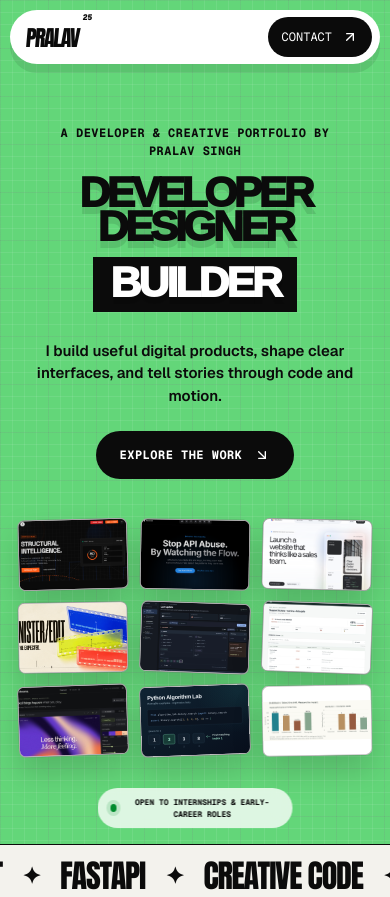
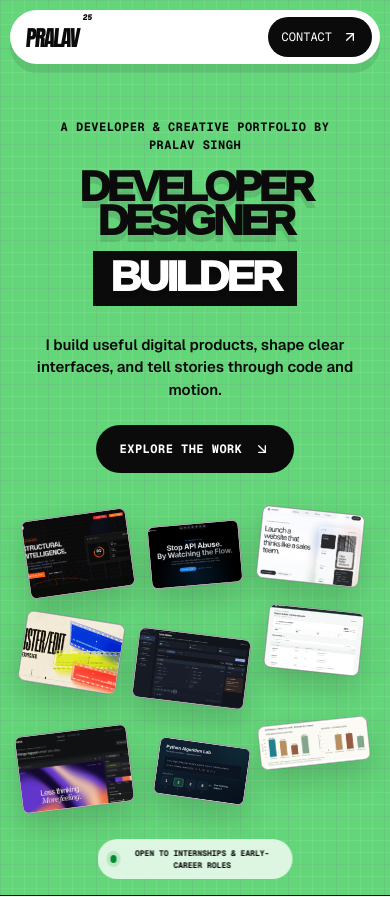
Before and after one commit to pralav-25/pralav-25.github.io, a Next.js app: page / in a window 390 px wide. Shown: the top 897 px of the page. Built offline with nearby package versions, Linux system fonts and the light colour scheme.

Commit message:
Scatter hero project previews across varied positions

```diff
--- a/app/globals.css
+++ b/app/globals.css
@@ -81,20 +81,20 @@ img { max-width: 100%; }
 .float-card:hover { z-index: 7; filter: saturate(1.12); }
 .float-card img { width: 100%; height: 100%; display: block; object-fit: cover; }
 .hero-previews { position: absolute; inset: 0; z-index: 4; pointer-events: none; }
-.hero-previews .float-card { width: clamp(100px, 13.2vw, 200px); aspect-ratio: 1.55; pointer-events: auto; transform: rotate(var(--card-tilt, 0deg)); }
+.hero-previews .float-card { width: var(--card-width); aspect-ratio: var(--card-aspect, 1.55); pointer-events: auto; transform: rotate(var(--card-tilt, 0deg)); }
 .hero-previews .float-card:hover { transform: rotate(var(--card-tilt, 0deg)) translateY(-8px); }
-.float-struct { --intro-x: 260px; --intro-y: 150px; --exit-x: -150px; --exit-y: -85px; --card-tilt: -1.5deg; left: 2.3%; top: 14%; }
-.float-interleave { --intro-x: 275px; --intro-y: 65px; --exit-x: -155px; --exit-y: -35px; --card-tilt: 2deg; left: 3%; top: 35%; }
-.float-flow { --intro-x: 285px; --intro-y: -135px; --exit-x: -165px; --exit-y: 115px; --card-tilt: 1deg; left: 1.6%; top: 56%; }
-.float-algorithms { --intro-x: 250px; --intro-y: -160px; --exit-x: -140px; --exit-y: 125px; --card-tilt: -2deg; left: 2.7%; top: 77%; }
-.float-edit { --intro-x: -275px; --intro-y: 145px; --exit-x: 145px; --exit-y: -90px; --card-tilt: -1deg; right: 2.3%; top: 12%; }
-.float-dataset { --intro-x: -260px; --intro-y: 90px; --exit-x: 150px; --exit-y: -50px; --card-tilt: 2deg; right: 3%; top: 30%; }
-.float-chroma { --intro-x: -285px; --intro-y: -45px; --exit-x: 160px; --exit-y: 45px; --card-tilt: -2deg; right: 1.6%; top: 48%; }
-.float-w4u { --intro-x: -285px; --intro-y: -145px; --exit-x: 175px; --exit-y: 120px; --card-tilt: 1.2deg; right: 2.7%; top: 66%; }
-.float-shiftwatch { --intro-x: -250px; --intro-y: -170px; --exit-x: 145px; --exit-y: 130px; --card-tilt: -1deg; right: 2.3%; top: 84%; background: var(--white); }
+.float-struct { --intro-x: 260px; --intro-y: 150px; --exit-x: -150px; --exit-y: -85px; --card-tilt: -8deg; --card-width: clamp(135px, 16vw, 230px); --card-aspect: 1.35; left: 4%; top: 16%; }
+.float-interleave { --intro-x: 140px; --intro-y: 160px; --exit-x: -65px; --exit-y: -120px; --card-tilt: 7deg; --card-width: clamp(104px, 10vw, 145px); --card-aspect: 1.6; left: 26%; top: 11%; }
+.float-flow { --intro-x: 285px; --intro-y: -135px; --exit-x: -165px; --exit-y: 115px; --card-tilt: -5deg; --card-width: clamp(125px, 15vw, 220px); --card-aspect: 1.45; left: 9%; top: 70%; }
+.float-algorithms { --intro-x: 130px; --intro-y: -160px; --exit-x: -90px; --exit-y: 125px; --card-tilt: 8deg; --card-width: clamp(100px, 11vw, 155px); --card-aspect: 1.6; left: 27%; top: 82%; }
+.float-edit { --intro-x: -275px; --intro-y: 145px; --exit-x: 145px; --exit-y: -90px; --card-tilt: 9deg; --card-width: clamp(140px, 14vw, 210px); --card-aspect: 1.4; right: 5%; top: 17%; }
+.float-dataset { --intro-x: 260px; --intro-y: 40px; --exit-x: -150px; --exit-y: -20px; --card-tilt: 6deg; --card-width: clamp(115px, 12vw, 185px); --card-aspect: 1.5; left: 2%; top: 46%; }
+.float-chroma { --intro-x: -285px; --intro-y: -45px; --exit-x: 160px; --exit-y: 45px; --card-tilt: -7deg; --card-width: clamp(135px, 16vw, 230px); --card-aspect: 1.45; right: 1.5%; top: 43%; }
+.float-w4u { --intro-x: -285px; --intro-y: -145px; --exit-x: 175px; --exit-y: 120px; --card-tilt: 6deg; --card-width: clamp(140px, 17vw, 245px); --card-aspect: 1.4; right: 4%; top: 72%; }
+.float-shiftwatch { --intro-x: -150px; --intro-y: -170px; --exit-x: 90px; --exit-y: 130px; --card-tilt: -6deg; --card-width: clamp(140px, 14vw, 210px); right: 22%; top: 87%; background: var(--white); }
 .hero-previews .float-shiftwatch { aspect-ratio: 2080 / 752; }
 .float-shiftwatch img { object-fit: contain; }
-.float-profile { --intro-x: -220px; --intro-y: 175px; --exit-x: 70px; --exit-y: -125px; right: 15%; top: 94px; width: 88px; height: 102px; transform: rotate(2.5deg); }
+.float-profile { --intro-x: -220px; --intro-y: 175px; --exit-x: 70px; --exit-y: -125px; right: 29%; top: 94px; width: 70px; height: 82px; transform: rotate(-11deg); }
 .float-profile img { filter: saturate(.75) contrast(1.04); }
 
 .ticker { overflow: hidden; border-block: 1px solid var(--ink); background: var(--paper); }
@@ -290,11 +290,15 @@ footer > div a:hover { color: var(--green); }
 
 @media (max-width: 1040px) {
   .site-header nav { gap: 22px; }
-  .hero-previews .float-card { width: clamp(100px, 14vw, 150px); }
-  .float-struct, .float-flow, .float-algorithms { left: 6px; }
-  .float-interleave { left: 8px; }
-  .float-edit, .float-chroma, .float-shiftwatch { right: 6px; }
-  .float-dataset, .float-w4u { right: 8px; }
+  .float-struct { --card-width: 16vw; left: 2%; }
+  .float-interleave { --card-width: 11vw; left: 26%; top: 11%; }
+  .float-flow { --card-width: 16vw; left: 5%; top: 69%; }
+  .float-algorithms { --card-width: 11vw; left: 23%; top: 84%; }
+  .float-edit { --card-width: 15vw; right: 3%; }
+  .float-dataset { --card-width: 12vw; left: 1%; top: 44%; }
+  .float-chroma { --card-width: 16vw; right: 1%; }
+  .float-w4u { --card-width: 17vw; right: 3%; top: 71%; }
+  .float-shiftwatch { --card-width: 15vw; right: 20%; top: 87%; }
   .float-profile { display: none; }
   .work-heading { grid-template-columns: 1fr 2fr; }
   .work-heading > a { grid-column: 2; justify-self: start; }
@@ -315,8 +319,18 @@ footer > div a:hover { color: var(--green); }
   .hero-kicker { max-width: 270px; margin-bottom: 15px; }
   .hero-intro { max-width: 390px; margin-top: 28px; line-height: 1.5; }
   .hero-cta { min-height: 48px; margin-top: 24px; }
-  .hero-previews { position: relative; inset: auto; order: 2; display: grid; grid-template-columns: repeat(3, minmax(0, 1fr)); gap: 12px; width: min(420px, 100%); margin-top: 28px; }
-  .hero-previews .float-card, .motion-ready .hero-previews .float-card { --card-opacity: 1; position: relative; inset: auto; width: 100%; min-height: 44px; aspect-ratio: 1.55; opacity: 1; pointer-events: auto; translate: none; scale: 1; }
+  .hero-previews { position: relative; inset: auto; order: 2; width: min(420px, 100%); aspect-ratio: 1.16; margin-top: 34px; }
+  .hero-previews .float-card { position: absolute; inset: auto; min-height: 44px; }
+  .hero-previews .float-card, .motion-ready .hero-previews .float-card { --card-opacity: 1; opacity: 1; pointer-events: auto; translate: none; scale: 1; }
+  .hero-previews .float-struct { left: 2%; top: 2%; width: 30%; }
+  .hero-previews .float-flow { left: 37%; top: 5%; width: 26%; }
+  .hero-previews .float-w4u { left: 68%; top: 1%; width: 29%; }
+  .hero-previews .float-edit { left: 1%; top: 36%; width: 28%; }
+  .hero-previews .float-interleave { left: 33%; top: 41%; width: 32%; }
+  .hero-previews .float-dataset { left: 70%; top: 33%; width: 27%; }
+  .hero-previews .float-chroma { left: 0; top: 73%; width: 32%; }
+  .hero-previews .float-algorithms { left: 39%; top: 77%; width: 26%; }
+  .hero-previews .float-shiftwatch { left: 68%; top: 70%; width: 31%; }
   .hero-previews .float-card:hover { transform: rotate(var(--card-tilt, 0deg)); filter: none; }
   .float-profile { display: none; }
   .hero-status { bottom: max(16px, env(safe-area-inset-bottom)); width: min(max-content, calc(100% - 28px)); justify-content: center; text-align: center; font-size: 8px; }
```
